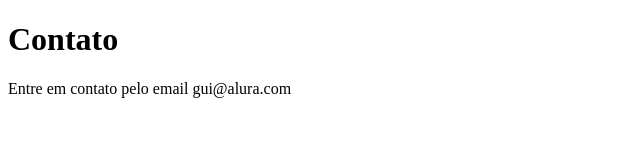
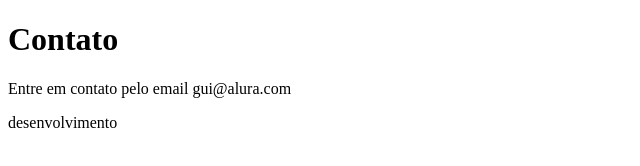
Before and after one commit to humbjd/sistema-de-cadastro, a plain HTML site: page contato.html in a window 1280 px wide. Shown: the whole page, without its empty margins (0-640 px from the left). Drawn offline with Linux system fonts and the light colour scheme.

Commit message:
criado linha html desenvolvimento

```diff
--- a/contato.html
+++ b/contato.html
@@ -9,6 +9,7 @@
 <body>
     <h1>Contato</h1>
     <p>Entre em contato pelo email gui@alura.com</p>
+    <p>desenvolvimento</p>
 
 </body>
 </html>
```
